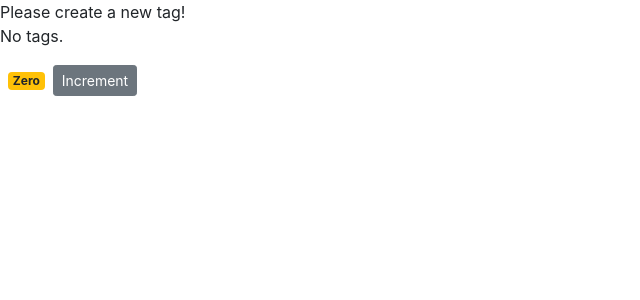
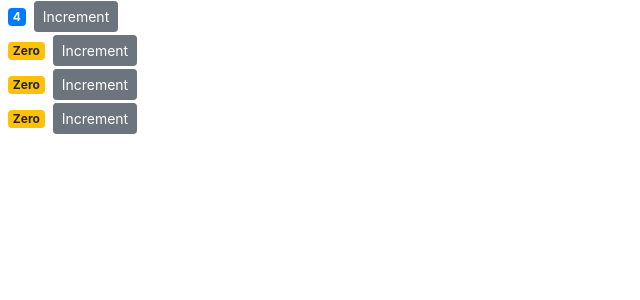
Before and after one commit to barbadurkel/reactappMosh, a React (Create React App) app: page / in a window 1280 px wide. Shown: the top 300 px of the page, without its empty margins (0-640 px from the left). Built offline with nearby package versions, Linux system fonts and the light colour scheme.

Commit message:
using props for initializing component values

```diff
--- a/src/components/counter.jsx
+++ b/src/components/counter.jsx
@@ -2,7 +2,7 @@
 
 export class Counter extends Component {
     state = {
-        count : 0,
+        count : this.props.value,
         tags: []
 
     };
@@ -18,7 +18,7 @@
     //2nd way to bind : converting to arrow function (that inherit the this keyword)
     handleIncrement = () => {
         // setState() tells React that a change has occured so that it updates the DOM
-            this.setState({
+        this.setState({
                 count: this.state.count + 1
             })  ;
 
@@ -38,26 +38,25 @@
         (or undefined if use strict) => MUST bind() the standalone function
         */
 
-    handleIncrement(){
-        console.log('Increment Clicked', this);
-        // obj.method
-    }
-
 
 
     render() {
+
+
+        console.log('props', this.props);
+
         return (
            <div>
                {/* In JS, you can apply logical operations
             between non boolean values, hence the use of the string below which
             the expression 'boolean && a && b ' will return the last operand : b! */}
 
-               {this.state.tags.length === 0 && 'Please create a new tag!'}
-               {this.renderTags()}
+               {/* {this.state.tags.length === 0 && 'Please create a new tag!'}
+               {this.renderTags()} */}
 
 
             <span className={this.getBadgeClasses()}>{this.formatCount()}</span>
-            <button onClick={this.handleIncrement} className="btn btn-secondary btn-sm">Increment</button>
+            <button onClick= { () => this.handleIncrement()} className="btn btn-secondary btn-sm">Increment</button>
            </div>
         );
     }
--- /dev/null
+++ b/src/components/counters.jsx
@@ -0,0 +1,25 @@
+import React, { Component } from 'react'
+import Counter from './counter'
+
+ class Counters extends Component {
+    state = {
+        counters : [
+            { id : 1, value : 4},
+            { id : 2, value : 0},
+            { id : 3, value : 0},
+            { id : 4, value : 0}
+        ]
+    }
+    render() {
+        return (
+            <div>
+              {this.state.counters.map( counter =>
+                     <Counter key={counter.id} value={counter.value}
+                     selected={true}/>
+                 )}
+            </div>
+        );
+    }
+}
+
+export default Counters
--- a/src/index.js
+++ b/src/index.js
@@ -4,6 +4,6 @@
 import App from './App';
 import * as serviceWorker from './serviceWorker';
 import 'bootstrap/dist/css/bootstrap.css';
-import Counter from './components/counter';
+import Counters from './components/counters';
 
-ReactDOM.render(<Counter />, document.getElementById('root'));
+ReactDOM.render(<Counters />, document.getElementById('root'));
```
